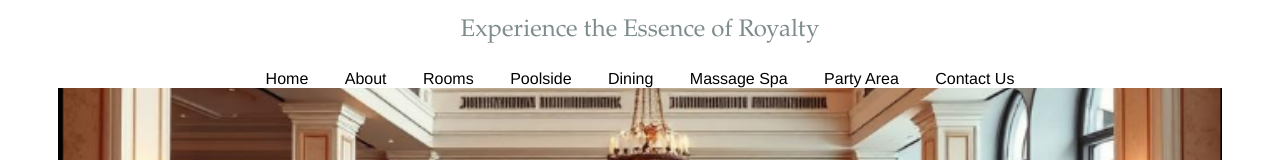
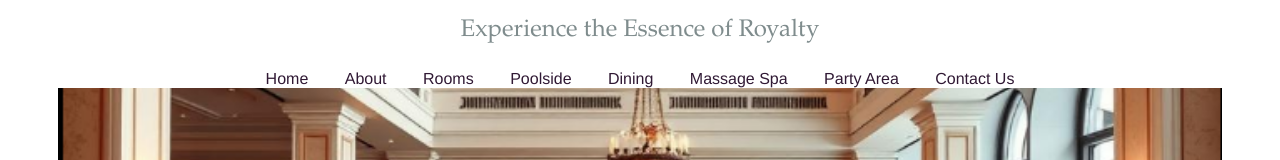
Before and after one commit to IsrealDWZ/Aurea-Regia-Hotel, a plain HTML site: page index.html in a window 1280 px wide. Shown: the part 165-325 px from the top of the page. Drawn offline with Linux system fonts and the light colour scheme; a web font is replaced by a local one.

Commit message:
Update index.html

```diff
--- a/index.html
+++ b/index.html
@@ -28,7 +28,7 @@
          }
 
         nav a {
-            color: black;
+            color: #301934;
             text-decoration: none;
             margin: 0 1rem;
         }
```
